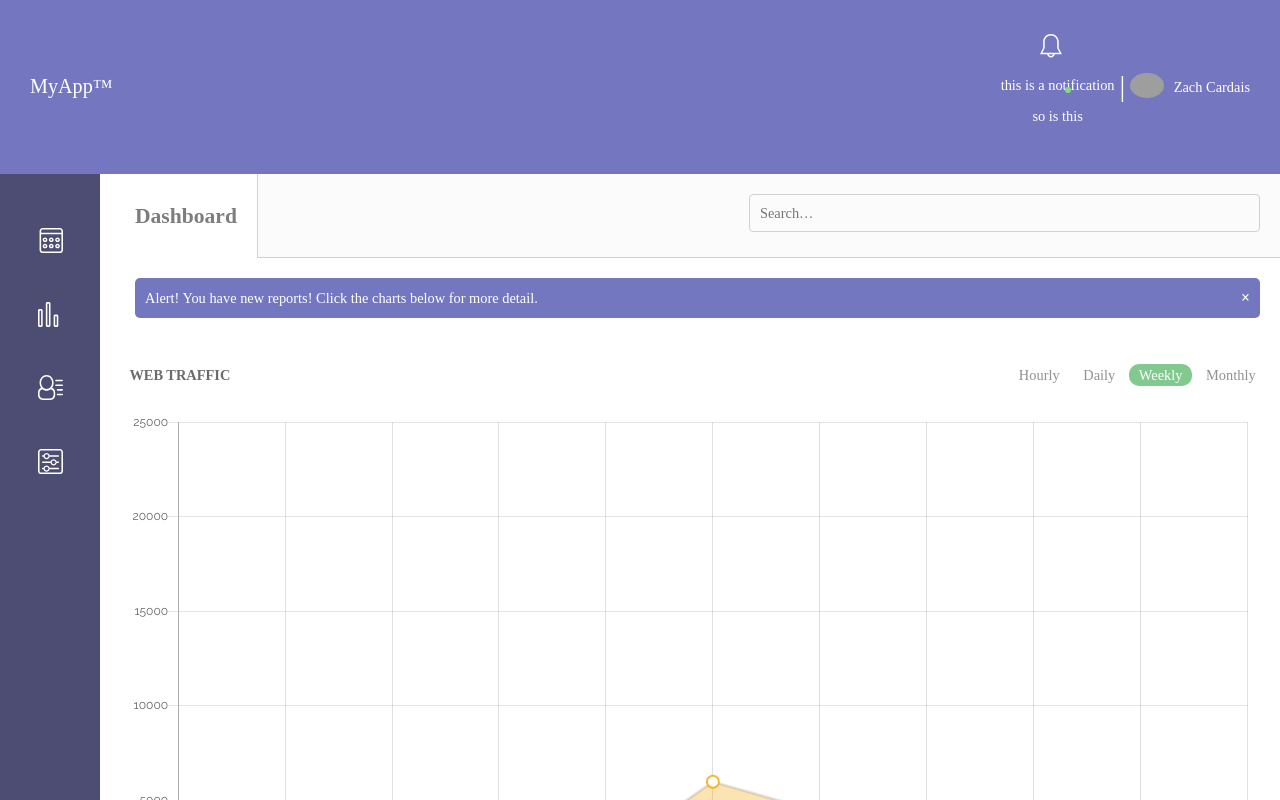
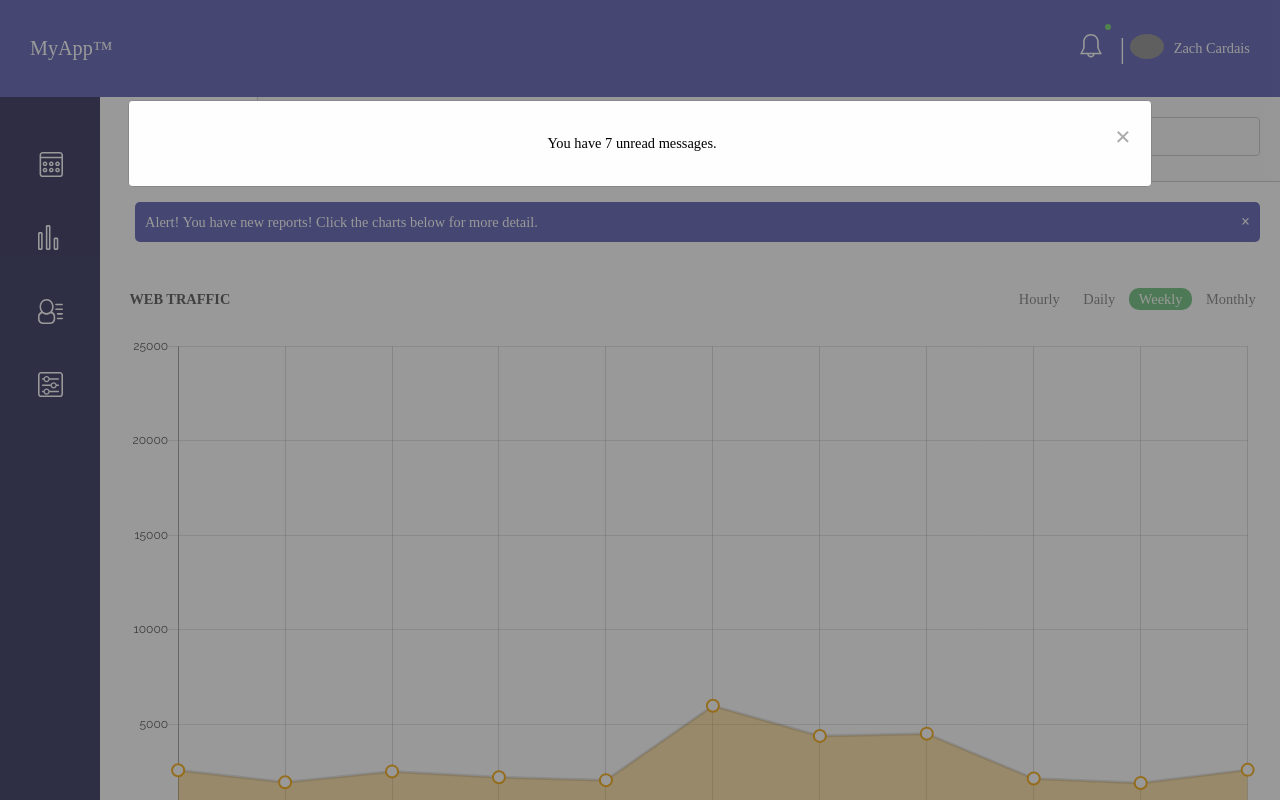
Before and after one commit to zcardais/P9_web_app_dashboard, a plain HTML site: page index_v2.html in a window 1280 px wide. Both pictures are taken after a click on the link 1097 px from the left and 54 px from the top of the page. Shown: the top 800 px of the page. Drawn offline with nearby package versions, Linux system fonts and the light colour scheme; grey boxes are pictures that could not be loaded.

Commit message:
Coded the html, css and js for the modal box and nearly done. The only issue is closing the modal box upon clicking the close icon. Next TODO: Make the modal box close upon clicking the close icon.

```diff
--- a/css/styles_v2.css
+++ b/css/styles_v2.css
@@ -700,3 +700,56 @@ input:checked+.slider::before {
         margin-top: 5px;
     }
 }
+
+.modal {
+    display: none;
+    /* Hidden by default */
+    position: fixed;
+    /* Stay in place */
+    z-index: 1;
+    /* Sit on top */
+    padding-top: 100px;
+    /* Location of the box */
+    left: 0;
+    top: 0;
+    width: 100%;
+    /* Full width */
+    height: 100%;
+    /* Full height */
+    overflow: auto;
+    /* Enable scroll if needed */
+    background-color: rgb(0, 0, 0);
+    /* Fallback color */
+    background-color: rgba(0, 0, 0, 0.4);
+    /* Black w/ opacity */
+}
+
+
+/* Modal Content */
+
+.modal-content {
+    color: black;
+    background-color: #fefefe;
+    margin: auto;
+    padding: 20px;
+    border: 1px solid #888;
+    border-radius: 4px;
+    width: 80%;
+    /*font-size: 0.8em;*/
+}
+
+
+/* The Close Button */
+
+.close {
+    color: #aaaaaa;
+    float: right;
+    font-size: 28px;
+    font-weight: bold;
+}
+
+.close:hover, .close:focus {
+    color: #000;
+    text-decoration: none;
+    cursor: pointer;
+}
--- a/index_v2.html
+++ b/index_v2.html
@@ -16,7 +16,8 @@
             <div class="top-logo"><strong>My</strong><span id="light">App</span>&trade;</div>
             <nav>
               <ul class="top-nav">
-                <li><a href="#" id="notification">
+                <li id="myBtn" aria-label="Close Notification Modal Box">
+                  <a href="#" id="notification">
                     <svg class="icon icon-bell" version="1.1" id="Layer_0" xmlns="http://www.w3.org/2000/svg" xmlns:xlink="http://www.w3.org/1999/xlink" x="0px" y="0px" viewBox="0 0 32 32" style="enable-background:new 0 0 32 32;" xml:space="preserve">
                       <g id="_x36__6_">
                         <g>
@@ -26,8 +27,14 @@
                       </g>
                     </svg>
                     <span id="dotNotification"></span>
-                  <div id="notifications"><p>this is a notification</p><p>so is this</p></div>
-                </a></li>
+                    <div id="myModal" class="modal">
+                      <div class="modal-content">
+                        <span class="close">&times;</span>
+                        <p>You have 7 unread messages.</p>
+                      </div>
+                    </div>
+                  </a>
+                </li>
                 <span id="pipe-separator">|</span>
                 <li><a href="#">
                   <img class="icon profile" src="https://media.licdn.com/mpr/mpr/shrink_100_100/p/6/005/07a/31c/33bf387.jpg" alt="Zach Cardais profile">
@@ -362,7 +369,6 @@
             </form>
           </div>
 
-          <!-- INSERT SECTION ROWS INSIDE HERE -->
         </main>
 
         <footer class="footer">
--- a/js/master_v2.js
+++ b/js/master_v2.js
@@ -220,3 +220,29 @@ var donut_chart = new Chart(donut_chart_area, {
  toggleNotifications.on('click', function(){
    notifications.toggleClass('hidden');
  })
+
+ // Get the modal
+ var modal = document.getElementById('myModal');
+
+ // Get the link that opens the modal
+ var btn = document.getElementById("myBtn");
+
+ // Get the <span> element that closes the modal
+ var span = document.getElementsByClassName("close")[0];
+
+ // When the user clicks the button, open the modal
+ btn.onclick = function() {
+   modal.style.display = "block";
+ }
+
+ // When the user clicks on <span> (x), close the modal
+ span.onclick = function() {
+   modal.style.display = "hide";
+ }
+
+ // When the user clicks anywhere outside of the modal, close it
+ window.onclick = function(event) {
+   if (event.target == modal) {
+     modal.style.display = "none";
+   }
+ }
```
Lines whose indentation alone changed are shown as unchanged.
